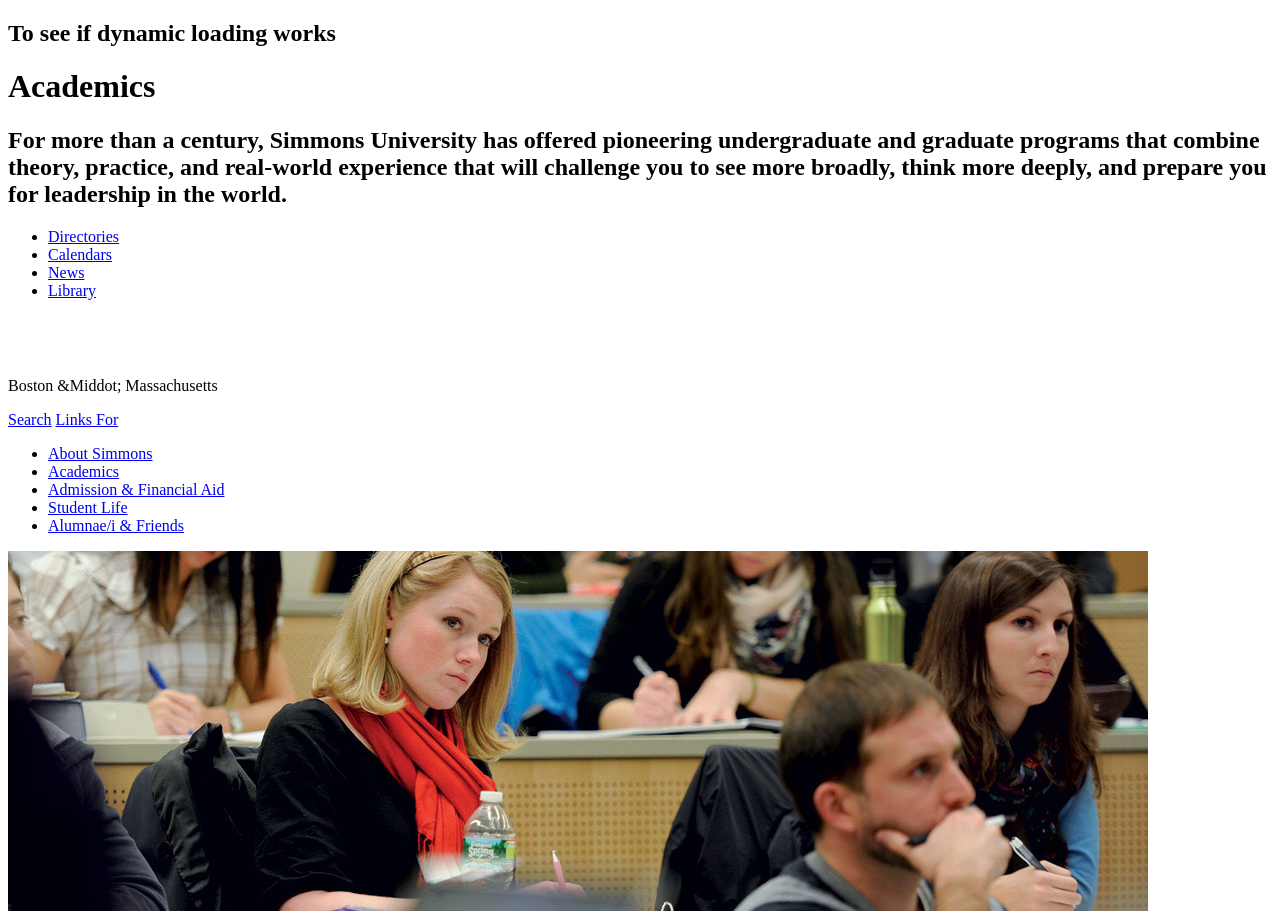
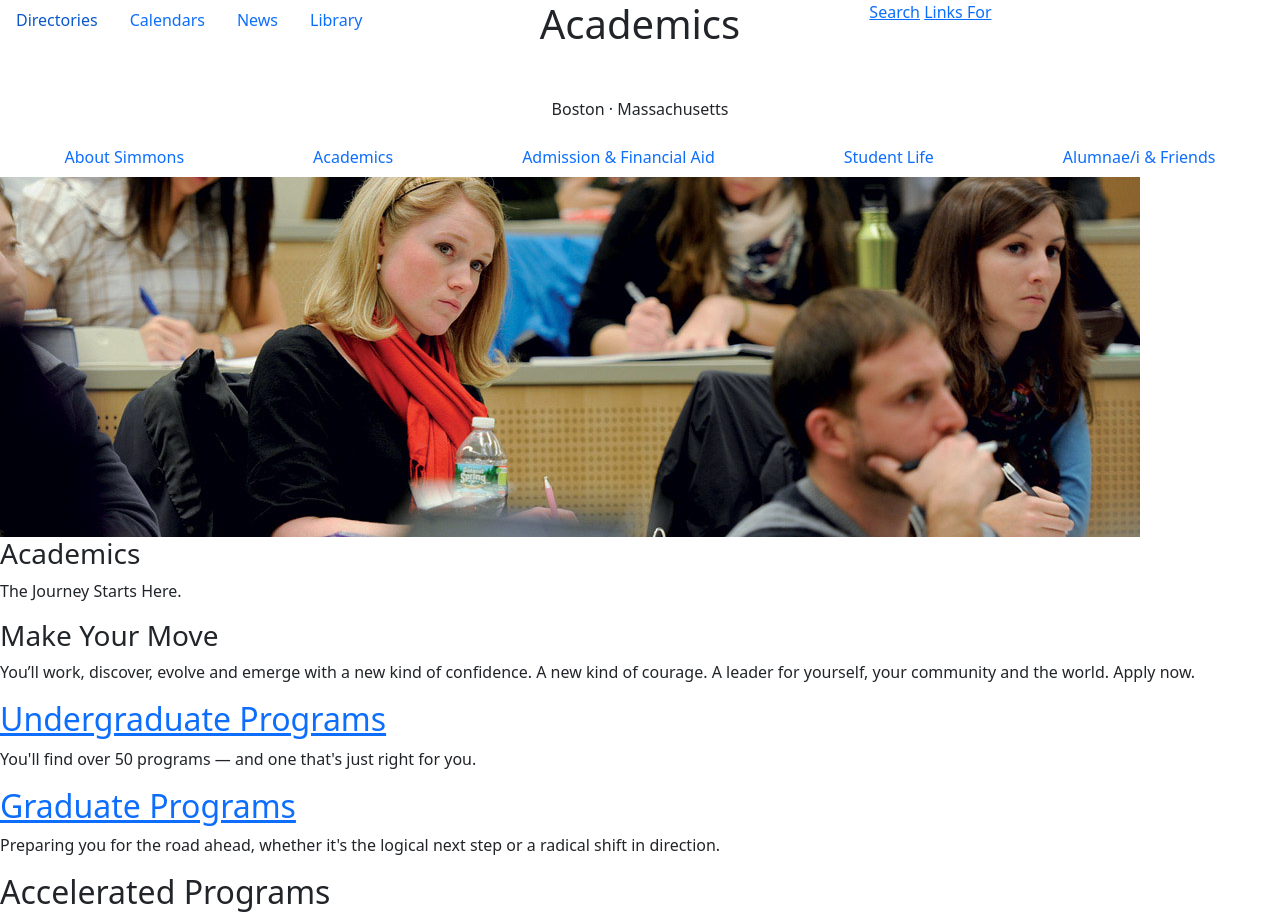
Before and after one commit to Wisang/blog-project, a plain HTML site: page index.html in a window 1280 px wide. Shown: the top 914 px of the page. Drawn offline with nearby package versions, Linux system fonts and the light colour scheme.

Commit message:
column and row applied for the head

```diff
--- a/css/styles.css
+++ b/css/styles.css
@@ -71,6 +71,7 @@ a:hover, a:focus, a:active {
 .branding {
 	color: #9ac9f4;
 	text-transform: uppercase;
+	text-align:center;
 }
 
 
--- a/index.html
+++ b/index.html
@@ -2,46 +2,65 @@
 <html lang="en">
 <head>
 	<meta charset="UTF-8" />
+	<meta name="viewport" content="width=device-width, initial-scale=1">
 	<title>Simmons Academics Markup Exercise</title>
-
+	<link href="https://cdn.jsdelivr.net/npm/bootstrap@5.2.0-beta1/dist/css/bootstrap.min.css" rel="stylesheet" integrity="sha384-0evHe/X+R7YkIZDRvuzKMRqM+OrBnVFBL6DOitfPri4tjfHxaWutUpFmBp4vmVor" crossorigin="anonymous">
 </head>
 <body>
-
-<h2>To see if dynamic loading works</h2>
-
-<h1>Academics</h1>
-
-<h2>For more than a century, Simmons University has offered pioneering undergraduate and graduate programs that combine theory, practice, and real-world experience that will challenge you to see more broadly, think more deeply, and prepare you for leadership in the world.</h2>
+<script src="https://cdn.jsdelivr.net/npm/bootstrap@5.2.0-beta1/dist/js/bootstrap.bundle.min.js" integrity="sha384-pprn3073KE6tl6bjs2QrFaJGz5/SUsLqktiwsUTF55Jfv3qYSDhgCecCxMW52nD2" crossorigin="anonymous"></script>
 
 <header>
+	<div class="row">
+		<div class="col">
+			<ul class="nav">
+			  <li class="nav-item">
+				<li><a class="nav-link" href="#">Directories </a></li>
+			  </li>
+			  <li class="nav-item">
+				<li><a class="nav-link" href="#">Calendars </a></li>
+			  </li>
+			  <li class="nav-item">
+				<li><a class="nav-link" href="#">News </a></li>
+			  </li>
+			  <li class="nav-item">
+				<li><a class="nav-link" href="#">Library </a></li>
+			  </li>
+			</ul>
+		</div>
 
-	<nav id="quick-nav">
-		<ul>
-			<li><a href="#">Directories</a></li>
-			<li><a href="#">Calendars</a></li>
-			<li><a href="#">News</a></li>
-			<li><a href="#">Library</a></li>
-		</ul>
-	</nav>
+		<div class="col">
+			<h1 style="text-align:center">Academics</h1>
 
 			<div class="branding">
 				<img src="images/simmons-logo.png" alt="Simmons College" />
-		<p>Boston &Middot; Massachusetts</p>
+				<p style="text-align:center">Boston &middot; Massachusetts</p>
+			</div>
 		</div>
 
+		<div class="col">
 			<div id="utilities-nav" class="utilities">
 				<a class="button" href="#">Search</a>
 				<a class="button" href="#">Links For</a>
 			</div>
+		</div>
+	</div>
 
-	<nav id="main-nav">
-		<ul>
-			<li><a href="#">About Simmons</a></li>
-			<li><a href="#">Academics</a></li>
-			<li><a href="#">Admission & Financial Aid</a></li>
-			<li><a href="#">Student Life</a></li>
-			<li><a href="#">Alumnae/i & Friends</a></li>
-		</ul>
+<!--	<nav id="quick-nav">-->
+<!--		<ul>	-->
+<!--			<li><a href="#">Directories</a></li>-->
+<!--			<li><a href="#">Calendars</a></li>-->
+<!--			<li><a href="#">News</a></li>-->
+<!--			<li><a href="#">Library</a></li>-->
+<!--		</ul>-->
+<!--	</nav>-->
+
+
+	<nav class="nav nav-pills nav-fill" id="main-nav">
+			<a class="nav-link" aria-current="page" href="#">About Simmons</a>
+			<a class="nav-link" href="#">Academics</a>
+			<a class="nav-link" href="#">Admission & Financial Aid</a>
+			<a class="nav-link" href="#">Student Life</a>
+			<a class="nav-link" href="#">Alumnae/i & Friends</a>
 	</nav>
 </header>
 
```
Lines whose indentation alone changed are shown as unchanged.
